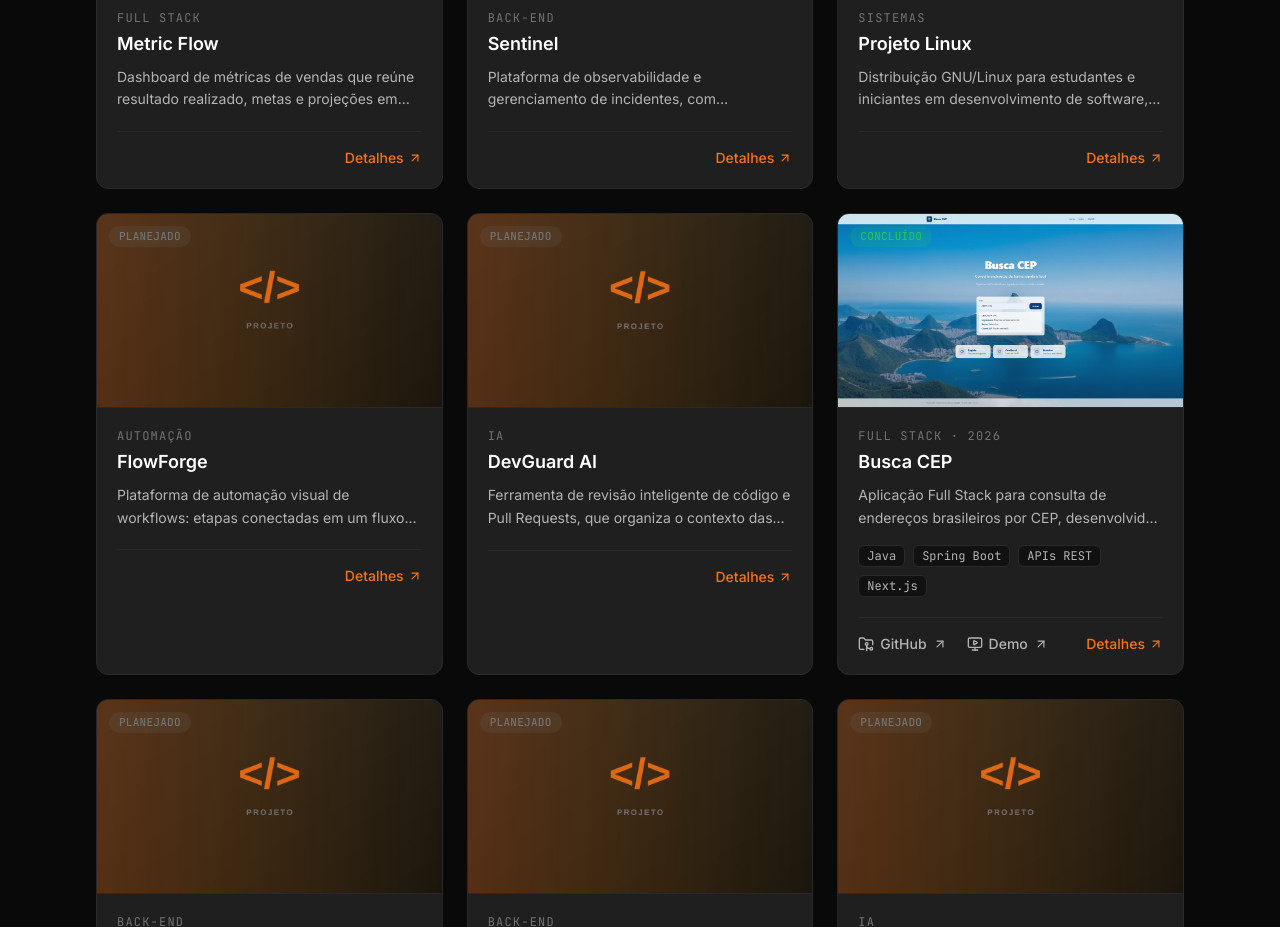
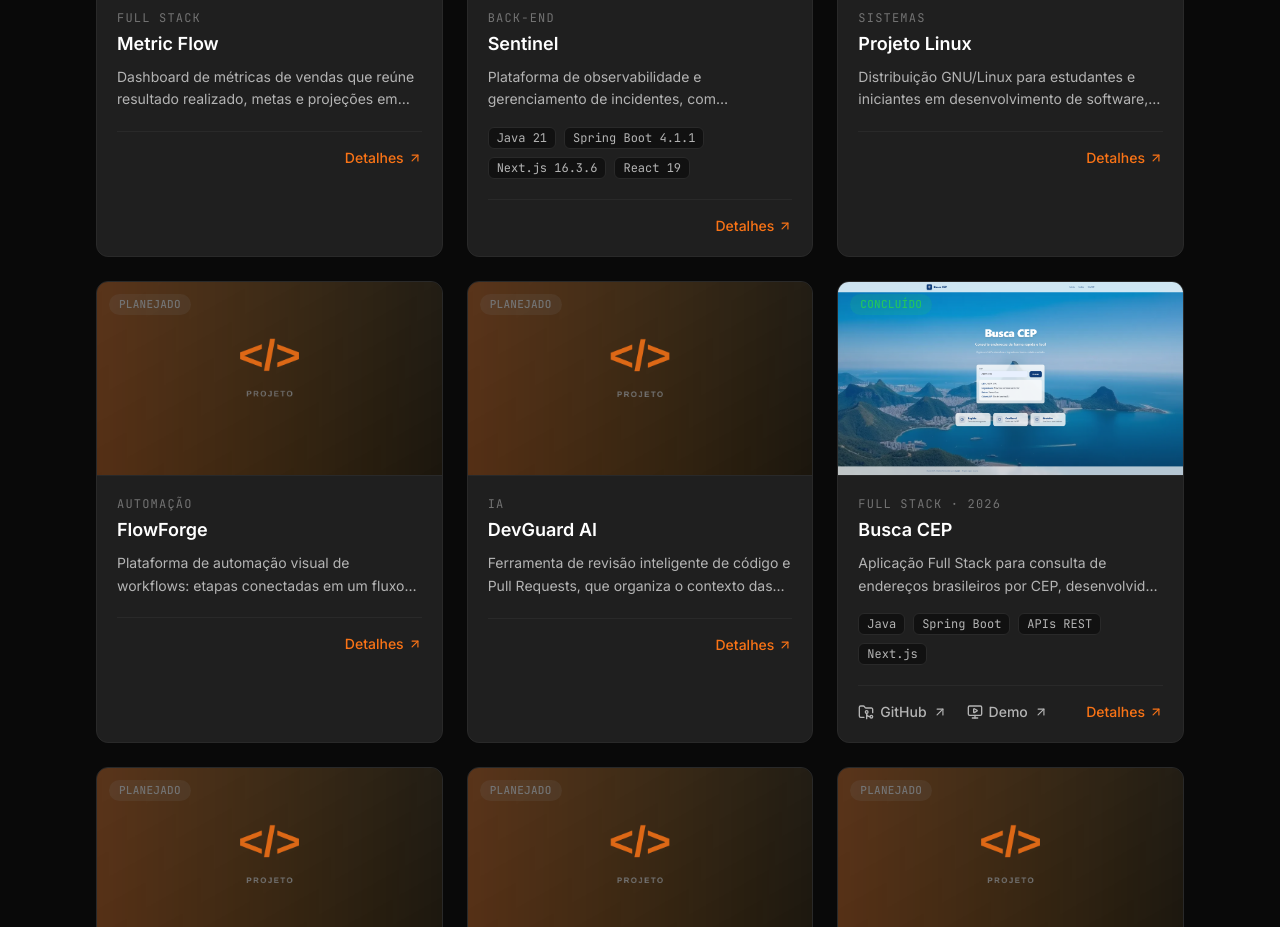
Before and after one commit to diegovieiradv/portfolio-diego-vieira, a Next.js app: page /projetos in a window 1280 px wide. Shown: the part 800-1727 px from the top of the page. Built offline with nearby package versions, Linux system fonts and the light colour scheme.

Commit message:
fix(portfolio): atualiza tecnologias do Sentinel e corrige exibicao

```diff
--- a/src/data/projects.ts
+++ b/src/data/projects.ts
@@ -77,7 +77,25 @@ export const projects: Project[] = [
       "Estruturar o registro de eventos e a origem dos alertas",
       "Desenhar o histórico de incidentes e os critérios de severidade",
     ],
-    technologies: [],
+    technologies: [
+      "Java 21",
+      "Spring Boot 4.1.1",
+      "Next.js 16.3.6",
+      "React 19",
+      "TypeScript",
+      "Tailwind CSS 4",
+      "PostgreSQL",
+      "Flyway",
+      "Docker",
+      "Docker Compose",
+      "GitHub Actions",
+      "Vercel",
+      "Render",
+      "Neon",
+      "Vitest",
+      "Playwright",
+      "Testcontainers",
+    ],
     status: "concluído",
     images: [
       "/projects/sentinel/login-cadastro.png",
```
